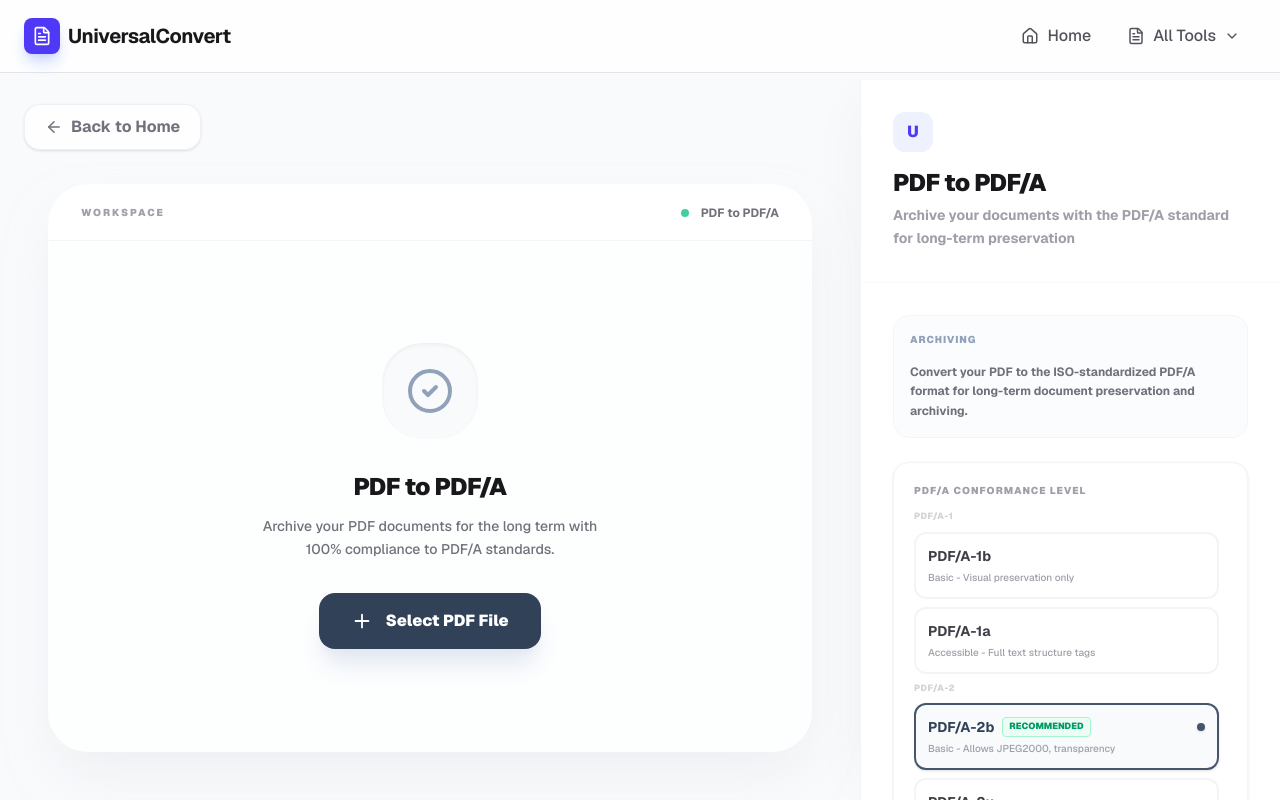
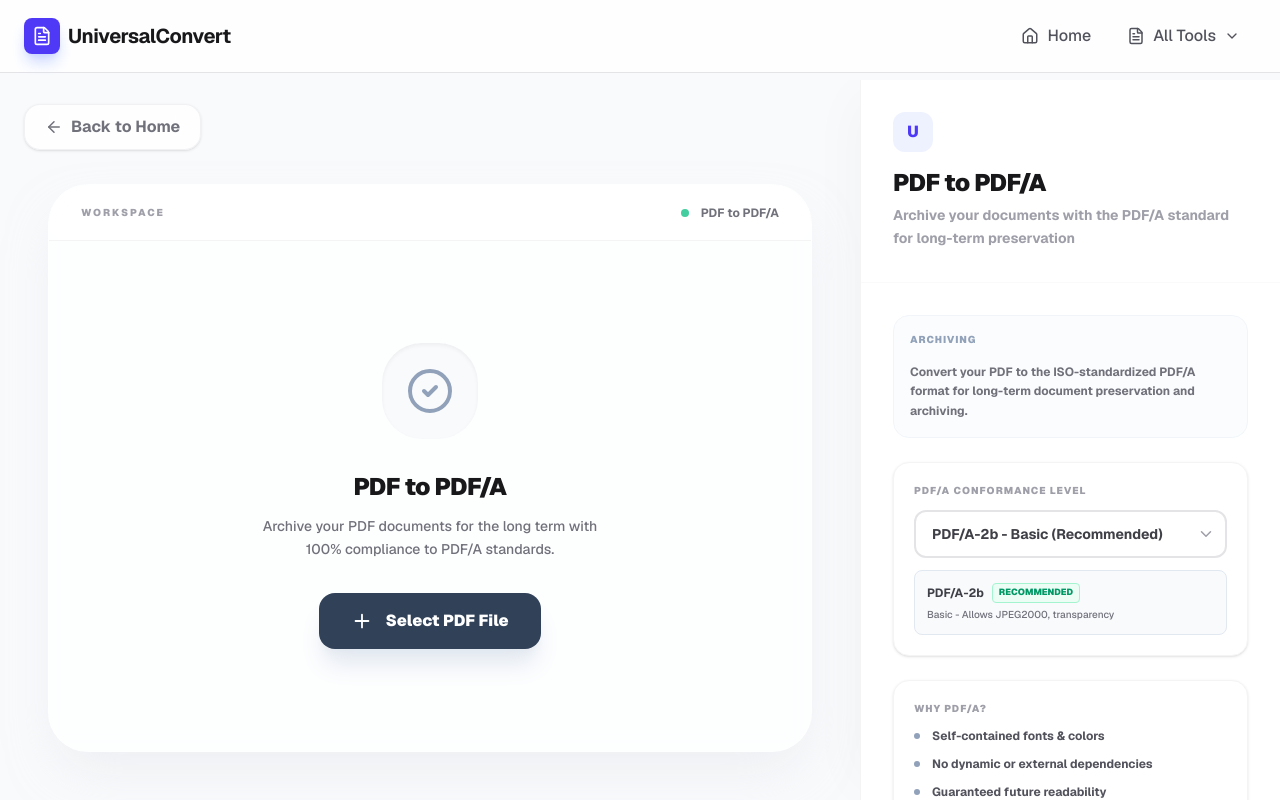
Before and after one commit to harvicodisco/file-converter, a Next.js app: page /pdf-to-pdfa in a window 1280 px wide. Built offline with nearby package versions, Linux system fonts and the light colour scheme.

Commit message:
pdf to pdf/a changes

```diff
--- a/src/app/pdf-to-pdfa/page.tsx
+++ b/src/app/pdf-to-pdfa/page.tsx
@@ -1,7 +1,7 @@
 "use client";
 
-import { useState } from "react";
-import { CheckCircle2, Plus, FileText } from "lucide-react";
+import { useState, useRef } from "react";
+import { CheckCircle2, Plus, FileText, X, Paperclip, ChevronDown } from "lucide-react";
 import ConversionLayout from "@/components/ConversionLayout";
 import ProcessingButton from "@/components/ProcessingButton";
 import DownloadResult from "@/components/DownloadResult";
@@ -15,6 +15,8 @@ export default function PDFToPDFA() {
     const [result, setResult] = useState<{ fileName: string; downloadUrl: string } | null>(null);
     const [previewUrl, setPreviewUrl] = useState<string | null>(null);
     const [pdfaVersion, setPdfaVersion] = useState<PDFAVersion>("2b");
+    const [attachments, setAttachments] = useState<File[]>([]);
+    const attachmentInputRef = useRef<HTMLInputElement>(null);
 
     const handleFilesChange = (e: React.ChangeEvent<HTMLInputElement>) => {
         if (e.target.files && e.target.files[0]) {
@@ -32,6 +34,13 @@ export default function PDFToPDFA() {
         const formData = new FormData();
         formData.append("file", files[0]);
         formData.append("pdfaVersion", pdfaVersion);
+
+        // Add attachments if PDF/A-3 is selected
+        if (pdfaVersion.startsWith("3")) {
+            attachments.forEach((attachment) => {
+                formData.append("attachments", attachment);
+            });
+        }
 
         try {
             const response = await fetch("/api/pdf-to-pdfa", {
@@ -66,11 +75,29 @@ export default function PDFToPDFA() {
         }
         setFiles([]);
         setResult(null);
+        setAttachments([]);
         if (previewUrl) {
             URL.revokeObjectURL(previewUrl);
             setPreviewUrl(null);
         }
     };
+
+    const handleAttachmentsChange = (e: React.ChangeEvent<HTMLInputElement>) => {
+        if (e.target.files && e.target.files.length > 0) {
+            const newAttachments = Array.from(e.target.files);
+            setAttachments((prev) => [...prev, ...newAttachments]);
+            // Reset input so same files can be selected again
+            if (attachmentInputRef.current) {
+                attachmentInputRef.current.value = '';
+            }
+        }
+    };
+
+    const removeAttachment = (index: number) => {
+        setAttachments((prev) => prev.filter((_, i) => i !== index));
+    };
+
+    const isPDFA3 = pdfaVersion.startsWith("3");
 
     const SettingsPanel = (
         <div className="flex flex-col h-full">
@@ -86,9 +113,9 @@ export default function PDFToPDFA() {
 
             <div className="bg-white p-5 rounded-2xl border border-zinc-100 shadow-sm mb-6">
                 <h3 className="text-[10px] font-black text-zinc-400 uppercase tracking-widest mb-3">PDF/A Conformance Level</h3>
-                <div className="space-y-2 max-h-[400px] overflow-y-auto pr-2">
-                    {[
-                        // PDF/A-1 Series
+
+                {(() => {
+                    const options = [
                         {
                             value: "1b" as PDFAVersion,
                             label: "PDF/A-1b",
@@ -99,11 +126,10 @@ export default function PDFToPDFA() {
                         {
                             value: "1a" as PDFAVersion,
                             label: "PDF/A-1a",
-                            desc: "Accessible - Full text structure tags",
+                            desc: "Accessible - Full text structure tags (Limited: accessibility tags not fully supported)",
                             group: "PDF/A-1",
                             recommended: false
                         },
-                        // PDF/A-2 Series
                         {
                             value: "2b" as PDFAVersion,
                             label: "PDF/A-2b",
@@ -121,69 +147,147 @@ export default function PDFToPDFA() {
                         {
                             value: "2a" as PDFAVersion,
                             label: "PDF/A-2a",
-                            desc: "Accessible - Full accessibility tags",
+                            desc: "Accessible - Full accessibility tags (Limited: accessibility tags not fully supported)",
                             group: "PDF/A-2",
                             recommended: false
                         },
-                        // PDF/A-3 Series
                         {
                             value: "3b" as PDFAVersion,
                             label: "PDF/A-3b",
-                            desc: "Basic - Allows embedded files (XML, etc.)",
+                            desc: "Basic - Allows embedded files (Note: Existing attachments may be lost)",
                             group: "PDF/A-3",
                             recommended: false
                         },
                         {
                             value: "3u" as PDFAVersion,
                             label: "PDF/A-3u",
-                            desc: "Unicode - Better text extraction + embedded files",
+                            desc: "Unicode - Better text extraction + embedded files (Note: Existing attachments may be lost)",
                             group: "PDF/A-3",
                             recommended: false
                         },
                         {
                             value: "3a" as PDFAVersion,
                             label: "PDF/A-3a",
-                            desc: "Accessible - Full accessibility + embedded files",
+                            desc: "Accessible - Full accessibility + embedded files (Limited: accessibility tags not fully supported)",
                             group: "PDF/A-3",
                             recommended: false
                         },
-                    ].map((option, index, array) => {
-                        const showGroupHeader = index === 0 || array[index - 1].group !== option.group;
+                    ];
+
+                    const selectedOption = options.find(opt => opt.value === pdfaVersion) || options[0];
+
                     return (
-                            <div key={option.value}>
-                                {showGroupHeader && (
-                                    <div className="text-[9px] font-black text-zinc-300 uppercase tracking-wider mb-2 mt-3 first:mt-0">
-                                        {option.group}
+                        <>
+                            <div className="relative">
+                                <select
+                                    value={pdfaVersion}
+                                    onChange={(e) => {
+                                        const newValue = e.target.value as PDFAVersion;
+                                        setPdfaVersion(newValue);
+                                        // Clear attachments if switching away from PDF/A-3
+                                        if (!newValue.startsWith("3")) {
+                                            setAttachments([]);
+                                        }
+                                    }}
+                                    className="w-full px-4 py-3 pr-10 bg-white border-2 border-zinc-200 rounded-xl text-sm font-bold text-zinc-700 cursor-pointer appearance-none hover:border-slate-300 focus:outline-none focus:border-slate-600 transition-colors"
+                                >
+                                    <optgroup label="PDF/A-1">
+                                        <option value="1b">PDF/A-1b - Basic</option>
+                                        <option value="1a">PDF/A-1a - Accessible (Limited)</option>
+                                    </optgroup>
+                                    <optgroup label="PDF/A-2">
+                                        <option value="2b">PDF/A-2b - Basic (Recommended)</option>
+                                        <option value="2u">PDF/A-2u - Unicode</option>
+                                        <option value="2a">PDF/A-2a - Accessible (Limited)</option>
+                                    </optgroup>
+                                    <optgroup label="PDF/A-3">
+                                        <option value="3b">PDF/A-3b - Basic + Attachments</option>
+                                        <option value="3u">PDF/A-3u - Unicode + Attachments</option>
+                                        <option value="3a">PDF/A-3a - Accessible + Attachments (Limited)</option>
+                                    </optgroup>
+                                </select>
+                                <ChevronDown size={18} className="absolute right-3 top-1/2 -translate-y-1/2 text-zinc-400 pointer-events-none" />
                             </div>
-                                )}
-                                <div
-                                    onClick={() => setPdfaVersion(option.value)}
-                                    className={`p-3 rounded-xl border-2 cursor-pointer transition-all ${
-                                        pdfaVersion === option.value
-                                            ? 'border-slate-600 bg-slate-50 shadow-sm'
-                                            : 'border-zinc-100 bg-white hover:border-slate-200'
-                                    }`}
-                                >
-                                    <div className="flex items-center justify-between mb-1">
-                                        <div className="flex items-center gap-2">
-                                            <span className={`text-sm font-bold ${pdfaVersion === option.value ? 'text-slate-700' : 'text-zinc-700'}`}>
-                                                {option.label}
-                                            </span>
-                                            {option.recommended && (
+
+                            <div className="mt-3 p-3 bg-slate-50 rounded-lg border border-slate-200">
+                                <div className="flex items-center gap-2 mb-1">
+                                    <span className="text-xs font-bold text-zinc-700">{selectedOption.label}</span>
+                                    {selectedOption.recommended && (
                                         <span className="text-[9px] font-black text-emerald-600 bg-emerald-50 px-1.5 py-0.5 rounded border border-emerald-200">
                                             RECOMMENDED
                                         </span>
                                     )}
+                                    {selectedOption.value.endsWith('a') && (
+                                        <span className="text-[9px] font-black text-amber-600 bg-amber-50 px-1.5 py-0.5 rounded border border-amber-200">
+                                            LIMITED
+                                        </span>
+                                    )}
                                 </div>
-                                        {pdfaVersion === option.value && <div className="w-2 h-2 rounded-full bg-slate-600 shadow-sm" />}
+                                <p className="text-[10px] text-zinc-500 font-medium">{selectedOption.desc}</p>
                             </div>
-                                    <p className="text-[10px] text-zinc-400 font-medium">{option.desc}</p>
+                        </>
+                    );
+                })()}
             </div>
+
+            {/* Attachments section - only for PDF/A-3 */}
+            {isPDFA3 && (
+                <div className="bg-white p-5 rounded-2xl border border-zinc-100 shadow-sm mb-6">
+                    <h3 className="text-[10px] font-black text-zinc-400 uppercase tracking-widest mb-3">Embedded Files (PDF/A-3)</h3>
+                    <p className="text-xs font-semibold text-zinc-500 mb-3">
+                        Add files to embed in the PDF/A-3 document (images, CSV, XML, Office docs, etc.)
+                    </p>
+                    <div className="mb-3 p-2 bg-amber-50 border border-amber-200 rounded-lg">
+                        <p className="text-[10px] font-black text-amber-700 mb-1">⚠️ Important:</p>
+                        <p className="text-[10px] font-semibold text-amber-600">
+                            If converting a PDF that already has attachments, those attachments will be lost. You must re-add all attachments (existing + new) in this conversion.
+                        </p>
                     </div>
-                        );
-                    })}
+
+                    {attachments.length > 0 && (
+                        <div className="space-y-2 mb-3 max-h-[120px] overflow-y-auto">
+                            {attachments.map((attachment, index) => (
+                                <div
+                                    key={index}
+                                    className="flex items-center justify-between p-2 bg-slate-50 rounded-lg border border-slate-200"
+                                >
+                                    <div className="flex items-center gap-2 flex-1 min-w-0">
+                                        <Paperclip size={12} className="text-slate-500 flex-shrink-0" />
+                                        <span className="text-xs font-bold text-zinc-700 truncate" title={attachment.name}>
+                                            {attachment.name}
+                                        </span>
+                                        <span className="text-[10px] text-zinc-400">
+                                            ({(attachment.size / 1024).toFixed(1)} KB)
+                                        </span>
                                     </div>
+                                    <button
+                                        onClick={() => removeAttachment(index)}
+                                        className="text-red-500 hover:text-red-600 transition-colors flex-shrink-0 ml-2"
+                                    >
+                                        <X size={14} />
+                                    </button>
                                 </div>
+                            ))}
+                        </div>
+                    )}
+
+                    <label className="inline-flex items-center gap-2 px-4 py-2 bg-slate-100 hover:bg-slate-200 text-slate-700 text-xs font-bold rounded-xl cursor-pointer transition-all active:scale-95">
+                        <Plus size={14} />
+                        <span>Add Files</span>
+                        <input
+                            ref={attachmentInputRef}
+                            type="file"
+                            multiple
+                            onChange={handleAttachmentsChange}
+                            className="hidden"
+                            accept="*/*"
+                        />
+                    </label>
+                    <p className="text-[10px] text-zinc-400 mt-2">
+                        Supports all file types: images, CSV, XML, Office docs, etc. Existing attachments in source PDF will be lost.
+                    </p>
+                </div>
+            )}
 
             <div className="bg-white p-5 rounded-2xl border border-zinc-100 shadow-sm mb-8">
                 <h3 className="text-[10px] font-black text-zinc-400 uppercase tracking-widest mb-3">Why PDF/A?</h3>
@@ -230,7 +334,8 @@ export default function PDFToPDFA() {
                         onReset={handleReset}
                         stats={[
                             { label: "Standard", value: `PDF/A-${pdfaVersion}` },
-                            { label: "Original", value: files[0]?.name || "" }
+                            { label: "Original", value: files[0]?.name || "" },
+                            ...(isPDFA3 && attachments.length > 0 ? [{ label: "Attachments", value: attachments.length.toString() }] : [])
                         ]}
                     />
                 </div>
```
Also changed, not shown: src/app/api/pdf-to-pdfa/route.ts (+19 -1 lines). Lines whose indentation alone changed are shown as unchanged.
